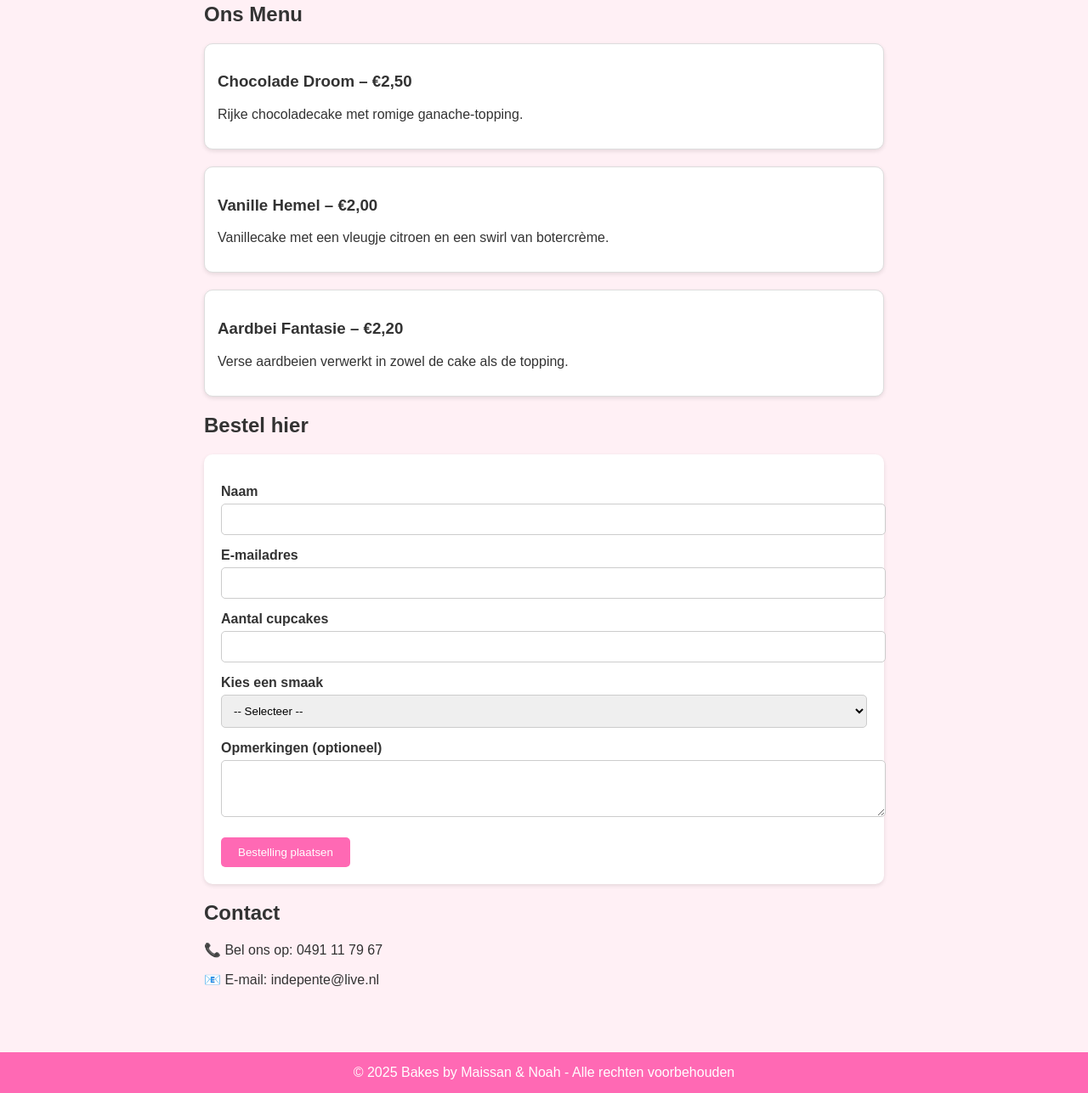
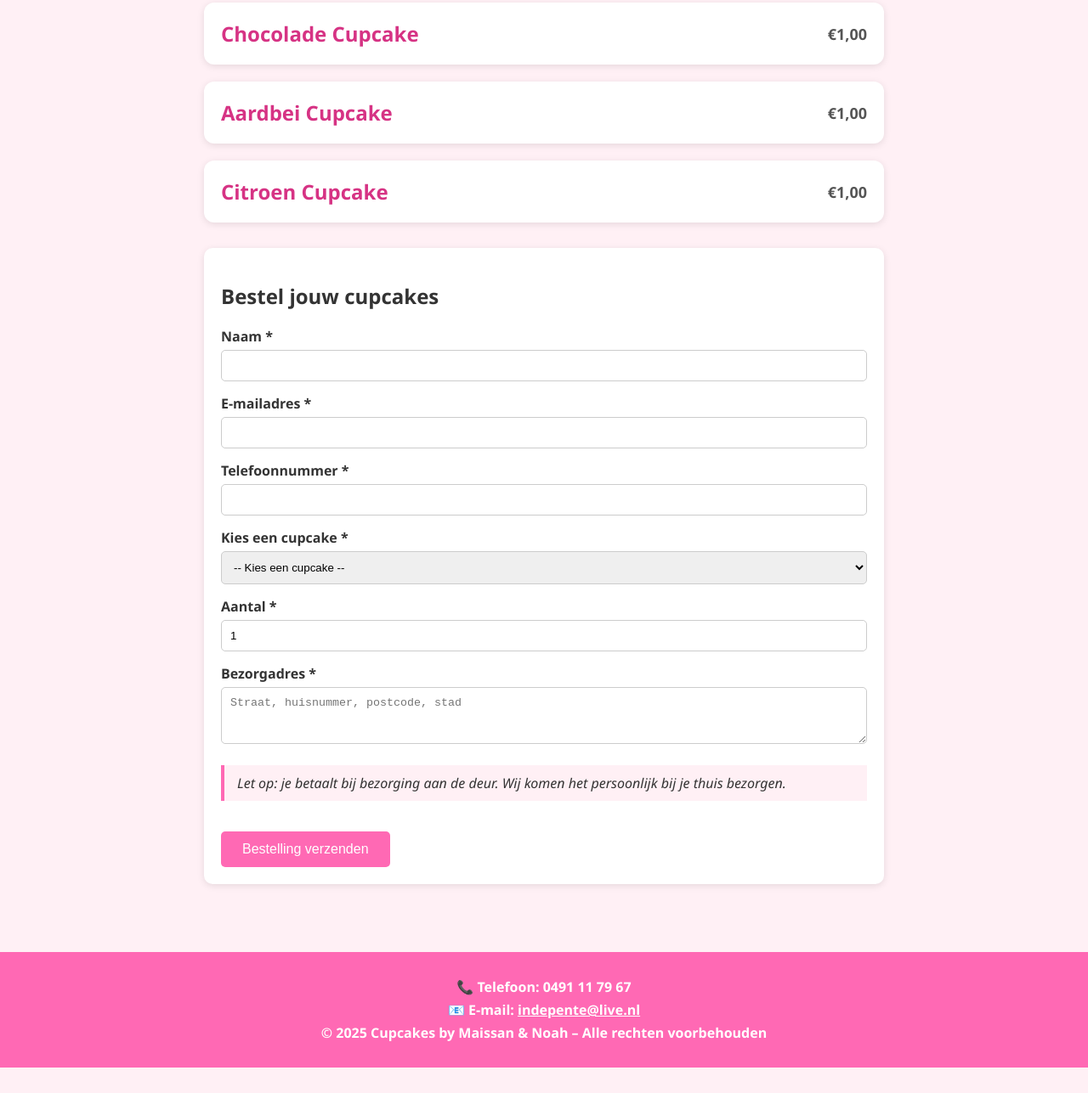
Before and after one commit to noahmaissan/bakes-by-maissan-noah, a plain HTML site: page index.html in a window 1280 px wide. Shown: the part 333-1620 px from the top of the page at 85% size. After the commit the page ends 1590 px from the top, so only its background shows below. Drawn offline with Linux system fonts and the light colour scheme.

Commit message:
Add files via upload

```diff
--- a/index.html
+++ b/index.html
@@ -1,175 +1,211 @@
 <!DOCTYPE html>
 <html lang="nl">
 <head>
-  <meta charset="UTF-8">
-  <meta name="viewport" content="width=device-width, initial-scale=1">
-  <title>Bakes by Maissan & Noah</title>
+  <meta charset="UTF-8" />
+  <meta name="viewport" content="width=device-width, initial-scale=1" />
+  <title>Cupcakes by Maissan & Noah</title>
   <style>
     body {
-      font-family: Arial, sans-serif;
-      margin: 0;
+      font-family: 'Segoe UI', sans-serif;
       background-color: #fff0f5;
       color: #333;
+      margin: 0; padding: 0;
     }
-
     header {
       background-color: #ff69b4;
       color: white;
-      padding: 20px;
+      padding: 40px 20px;
       text-align: center;
     }
-
-    nav {
-      background-color: #ffc0cb;
-      padding: 10px;
-      text-align: center;
+    header h1 {
+      margin: 0;
+      font-size: 36px;
     }
-
-    nav a {
-      margin: 0 15px;
-      text-decoration: none;
-      color: #333;
-      font-weight: bold;
+    .content {
+      max-width: 800px;
+      margin: 40px auto;
+      padding: 20px;
     }
-
-    .content {
-      padding: 20px;
-      max-width: 800px;
-      margin: auto;
-    }
-
     .cupcake {
       background-color: #fff;
-      border: 1px solid #ddd;
-      border-radius: 10px;
-      padding: 15px;
+      border-radius: 12px;
+      padding: 20px;
       margin-bottom: 20px;
-      box-shadow: 0 2px 5px rgba(0,0,0,0.1);
+      box-shadow: 0 2px 8px rgba(0,0,0,0.1);
+      display: flex;
+      justify-content: space-between;
+      align-items: center;
     }
-
-    footer {
-      background-color: #ff69b4;
-      color: white;
-      text-align: center;
-      padding: 15px;
-      margin-top: 40px;
+    .cupcake h2 {
+      margin: 0 10px 0 0;
+      color: #d63384;
+      flex-grow: 1;
     }
-
+    .price {
+      font-weight: bold;
+      font-size: 18px;
+      color: #555;
+      min-width: 70px;
+      text-align: right;
+    }
     form {
-      background-color: #fff;
+      background: #fff;
       padding: 20px;
       border-radius: 10px;
-      box-shadow: 0 2px 5px rgba(0,0,0,0.1);
+      box-shadow: 0 2px 8px rgba(0,0,0,0.1);
+      margin-top: 30px;
     }
-
     label {
       display: block;
       margin-top: 15px;
       font-weight: bold;
     }
-
     input, select, textarea {
       width: 100%;
       padding: 10px;
       margin-top: 5px;
       border-radius: 5px;
       border: 1px solid #ccc;
+      box-sizing: border-box;
     }
-
     button {
+      margin-top: 20px;
+      background-color: #ff69b4;
+      border: none;
+      color: white;
+      padding: 12px 25px;
+      border-radius: 5px;
+      cursor: pointer;
+      font-size: 16px;
+    }
+    button:hover {
+      background-color: #d63384;
+    }
+    footer {
+      text-align: center;
       background-color: #ff69b4;
       color: white;
-      padding: 10px 20px;
+      padding: 25px 20px;
+      margin-top: 40px;
+    }
+    footer p {
+      margin: 5px 0;
+      font-weight: bold;
+    }
+    .info {
+      background: #fff0f5;
+      border-left: 4px solid #ff69b4;
+      padding: 10px 15px;
       margin-top: 20px;
-      border: none;
-      border-radius: 5px;
-      cursor: pointer;
-    }
-
-    button:hover {
-      background-color: #ff1493;
+      font-style: italic;
     }
   </style>
 </head>
 <body>
 
 <header>
-  <h1>Bakes by Maissan & Noah</h1>
-  <p>De zoetste cupcakes in de stad!</p>
+  <h1>Cupcakes by Maissan & Noah</h1>
+  <p>Heerlijke, eenvoudige cupcakes voor elke gelegenheid</p>
 </header>
 
-<nav>
-  <a href="#home">Home</a>
-  <a href="#menu">Menu</a>
-  <a href="#bestellen">Bestellen</a>
-  <a href="#contact">Contact</a>
-</nav>
-
-<div class="content" id="home">
-  <h2>Welkom bij Bakes by Maissan & Noah!</h2>
-  <p>Wij maken ambachtelijke cupcakes met liefde en creativiteit. Perfect voor feestjes, verjaardagen of gewoon een verwenmomentje.</p>
-
-  <h2 id="menu">Ons Menu</h2>
+<div class="content">
 
   <div class="cupcake">
-    <h3>Chocolade Droom – €2,50</h3>
-    <p>Rijke chocoladecake met romige ganache-topping.</p>
+    <h2>Vanille Cupcake</h2>
+    <div class="price">€1,00</div>
   </div>
 
   <div class="cupcake">
-    <h3>Vanille Hemel – €2,00</h3>
-    <p>Vanillecake met een vleugje citroen en een swirl van botercrème.</p>
+    <h2>Chocolade Cupcake</h2>
+    <div class="price">€1,00</div>
   </div>
 
   <div class="cupcake">
-    <h3>Aardbei Fantasie – €2,20</h3>
-    <p>Verse aardbeien verwerkt in zowel de cake als de topping.</p>
+    <h2>Aardbei Cupcake</h2>
+    <div class="price">€1,00</div>
   </div>
 
-  <h2 id="bestellen">Bestel hier</h2>
-  <form onsubmit="verzenden(); return false;">
-    <label for="naam">Naam</label>
-    <input type="text" id="naam" required>
+  <div class="cupcake">
+    <h2>Citroen Cupcake</h2>
+    <div class="price">€1,00</div>
+  </div>
 
-    <label for="email">E-mailadres</label>
-    <input type="email" id="email" required>
+  <form id="bestelformulier" onsubmit="return bestel();">
+    <h2>Bestel jouw cupcakes</h2>
 
-    <label for="aantal">Aantal cupcakes</label>
-    <input type="number" id="aantal" min="1" required>
+    <label for="naam">Naam *</label>
+    <input type="text" id="naam" required />
 
-    <label for="smaak">Kies een smaak</label>
-    <select id="smaak" required>
-      <option value="">-- Selecteer --</option>
-      <option value="chocolade">Chocolade Droom – €2,50</option>
-      <option value="vanille">Vanille Hemel – €2,00</option>
-      <option value="aardbei">Aardbei Fantasie – €2,20</option>
+    <label for="email">E-mailadres *</label>
+    <input type="email" id="email" required />
+
+    <label for="telefoon">Telefoonnummer *</label>
+    <input type="tel" id="telefoon" required />
+
+    <label for="cupcake">Kies een cupcake *</label>
+    <select id="cupcake" required>
+      <option value="">-- Kies een cupcake --</option>
+      <option value="Vanille Cupcake">Vanille Cupcake (€2,50)</option>
+      <option value="Chocolade Cupcake">Chocolade Cupcake (€2,75)</option>
+      <option value="Aardbei Cupcake">Aardbei Cupcake (€2,80)</option>
+      <option value="Citroen Cupcake">Citroen Cupcake (€2,60)</option>
     </select>
 
-    <label for="opmerking">Opmerkingen (optioneel)</label>
-    <textarea id="opmerking" rows="3"></textarea>
+    <label for="aantal">Aantal *</label>
+    <input type="number" id="aantal" min="1" value="1" required />
 
-    <button type="submit">Bestelling plaatsen</button>
+    <label for="adres">Bezorgadres *</label>
+    <textarea id="adres" rows="3" required placeholder="Straat, huisnummer, postcode, stad"></textarea>
+
+    <p class="info">
+      Let op: je betaalt bij bezorging aan de deur. Wij komen het persoonlijk bij je thuis bezorgen.
+    </p>
+
+    <button type="submit">Bestelling verzenden</button>
   </form>
 
-  <div id="bevestiging" style="margin-top: 20px; font-weight: bold; color: green;"></div>
-
-  <h2 id="contact">Contact</h2>
-  <p>📞 Bel ons op: 0491 11 79 67</p>
-  <p>📧 E-mail: indepente@live.nl</p>
+  <div id="bericht" style="margin-top:20px; font-weight:bold; color:green;"></div>
 </div>
 
 <footer>
-  &copy; 2025 Bakes by Maissan & Noah - Alle rechten voorbehouden
+  <p>📞 Telefoon: 0491 11 79 67</p>
+  <p>📧 E-mail: <a href="mailto:indepente@live.nl" style="color: white; text-decoration: underline;">indepente@live.nl</a></p>
+  <p>&copy; 2025 Cupcakes by Maissan & Noah – Alle rechten voorbehouden</p>
 </footer>
 
 <script>
-  function verzenden() {
-    const naam = document.getElementById("naam").value;
-    const smaak = document.getElementById("smaak").value;
-    const aantal = document.getElementById("aantal").value;
+  function bestel() {
+    const naam = document.getElementById('naam').value.trim();
+    const email = document.getElementById('email').value.trim();
+    const telefoon = document.getElementById('telefoon').value.trim();
+    const cupcake = document.getElementById('cupcake').value;
+    const aantal = document.getElementById('aantal').value;
+    const adres = document.getElementById('adres').value.trim();
 
-    document.getElementById("bevestiging").innerText =
-      `Bedankt ${naam}! Je bestelling van ${aantal} cupcake(s) met smaak "${smaak}" is ontvangen!`;
+    if (!naam || !email || !telefoon || !cupcake || !aantal || !adres) {
+      alert('Vul alsjeblieft alle verplichte velden in.');
+      return false;
+    }
+
+    const onderwerp = encodeURIComponent('Nieuwe cupcake bestelling van ' + naam);
+    const body = encodeURIComponent(
+      `Beste Maissan & Noah,\n\n` +
+      `Er is een nieuwe bestelling geplaatst:\n\n` +
+      `Naam: ${naam}\n` +
+      `E-mail: ${email}\n` +
+      `Telefoonnummer: ${telefoon}\n` +
+      `Cupcake: ${cupcake}\n` +
+      `Aantal: ${aantal}\n` +
+      `Bezorgadres: ${adres}\n\n` +
+      `Betaling: Bij bezorging aan de deur.\n\n` +
+      `Groetjes,\nJullie website`
+    );
+
+    window.location.href = `mailto:indepente@live.nl?subject=${onderwerp}&body=${body}`;
+
+    document.getElementById('bericht').innerText = 'Je mail-app opent om je bestelling te versturen.';
+
+    return false;
   }
 </script>
 
```
